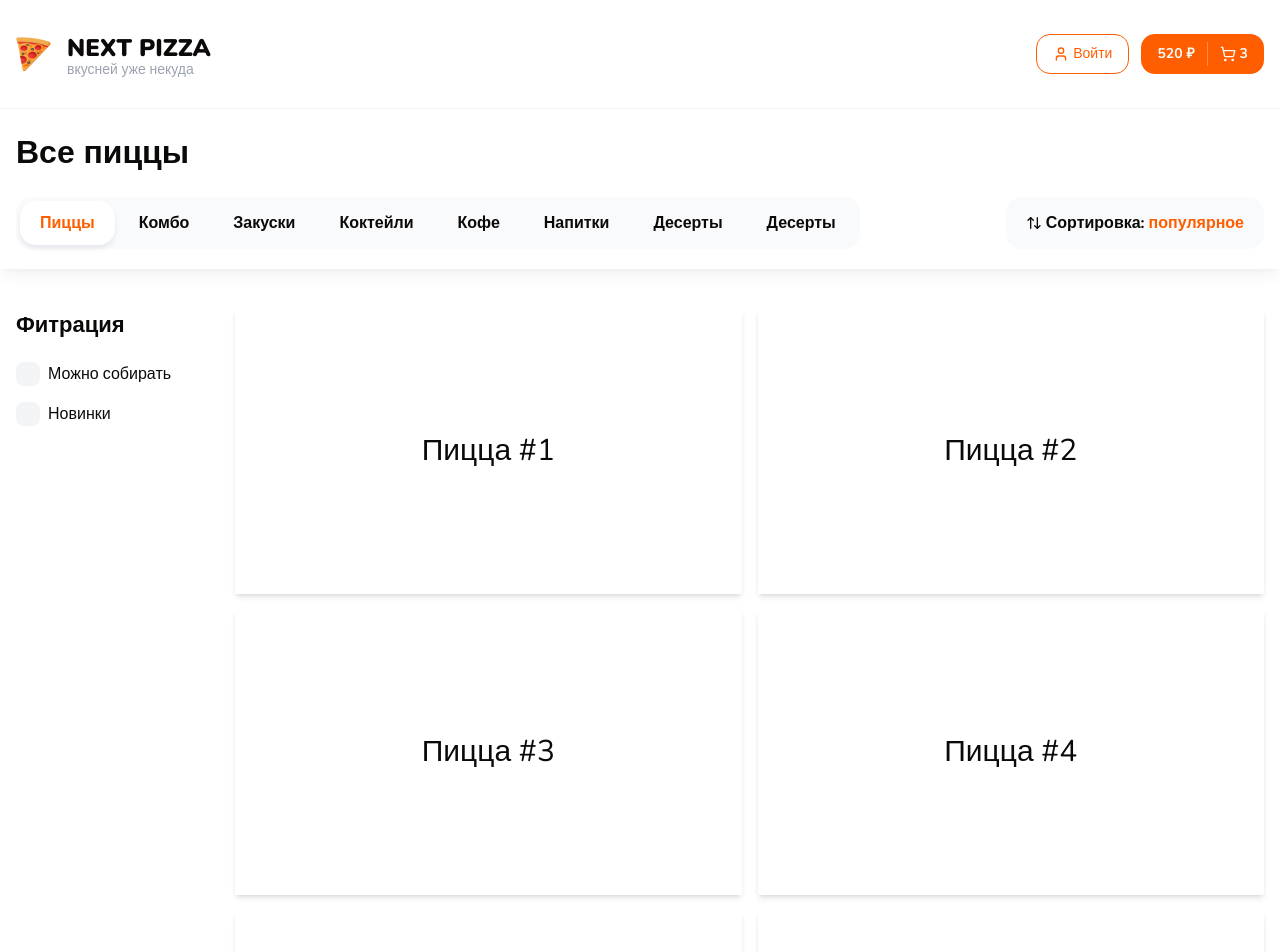
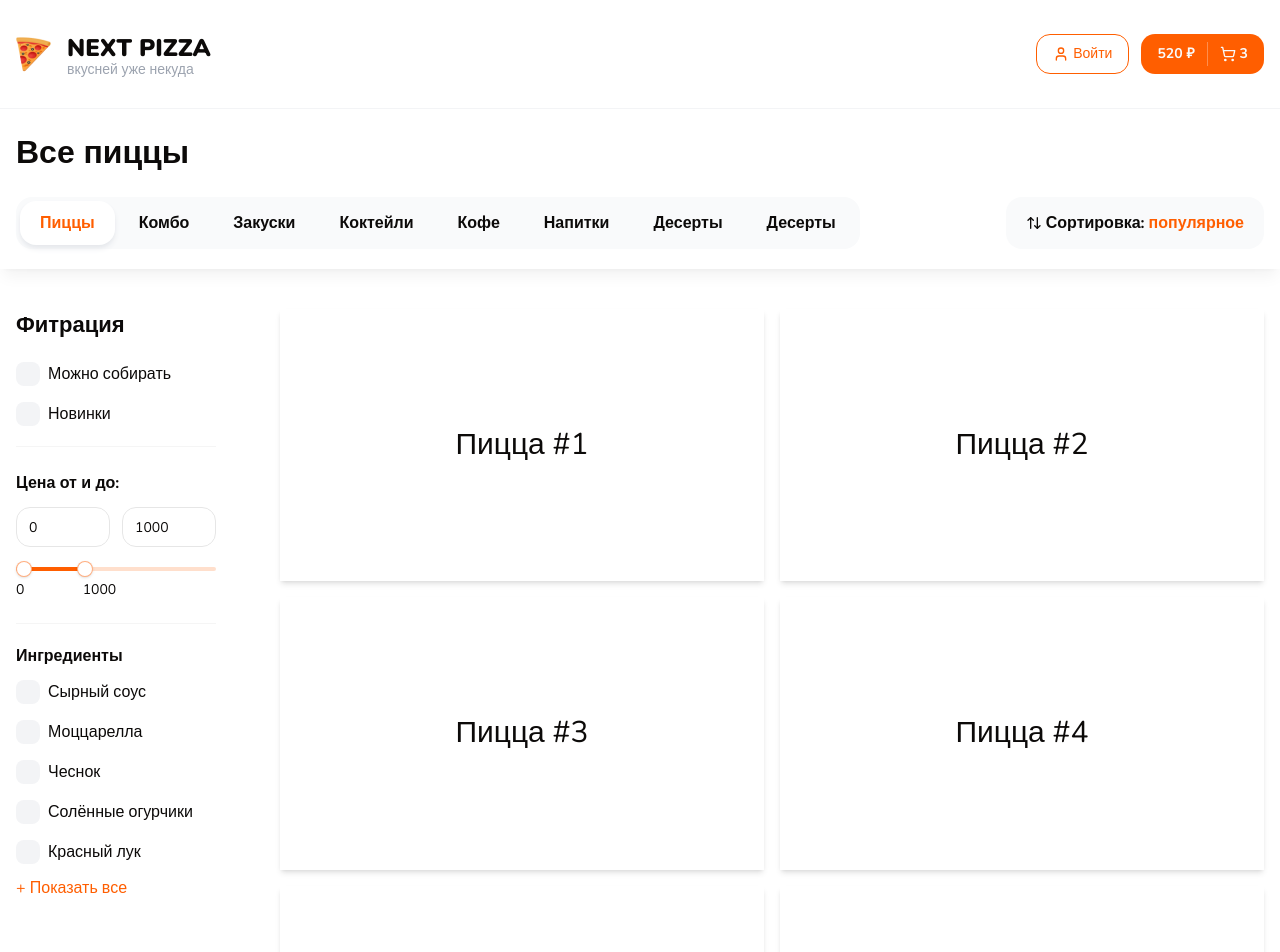
Before and after one commit to kalininmax/next-pizza, a Next.js app: page / in a window 1280 px wide. Shown: the top 952 px of the page. Built offline with nearby package versions, Linux system fonts and the light colour scheme.

Commit message:
Update filters

```diff
--- /dev/null
+++ b/components/shared/checkbox-filters-group.tsx
@@ -0,0 +1,81 @@
+'use client';
+
+import { ChangeEvent, FC, useState } from 'react';
+
+import { FilterCheckbox, IFilterChecboxProps } from './filter-checkbox';
+import { Input } from '../ui/input';
+
+interface IProps {
+	title: string;
+	items: IFilterChecboxProps[];
+	defaultItems?: IFilterChecboxProps[];
+	limit?: number;
+	searchInputPlaceholder?: string;
+	className?: string;
+	onChange?: (values: string[]) => void;
+	defaultValue?: string[];
+}
+
+export const CheckboxFiltersGroup: FC<IProps> = ({
+	title,
+	items,
+	limit = 5,
+	searchInputPlaceholder = 'Поиск...',
+	className,
+	// onChange,
+	// defaultValue,
+}) => {
+	const [showAll, setShowAll] = useState(false);
+	const [searchValue, setSearchValue] = useState('');
+
+	const list = showAll
+		? items.filter((item) =>
+				item.text.toLowerCase().includes(searchValue.toLowerCase())
+		  )
+		: items.slice(0, limit);
+
+	const onSearchInputChange = (evt: ChangeEvent<HTMLInputElement>) => {
+		setSearchValue(evt.target.value);
+	};
+
+	return (
+		<div className={className}>
+			<p className="font-bold mb-3">{title}</p>
+
+			{showAll && (
+				<div className="mb-5">
+					<Input
+						className="bg-gray-50 border-none"
+						placeholder={searchInputPlaceholder}
+						value={searchValue}
+						onChange={onSearchInputChange}
+					/>
+				</div>
+			)}
+
+			<div className="flex flex-col gap-4 max-h-96 pr-2 overflow-auto scrollbar">
+				{list.map((item, index) => (
+					<FilterCheckbox
+						key={index}
+						onCheckedChange={(value) => console.log(value)}
+						checked={false}
+						value={item.value}
+						text={item.text}
+						endAdornment={item.endAdornment}
+					/>
+				))}
+			</div>
+
+			{items.length > limit && (
+				<div className={showAll ? 'border-t border-t-neutral-100 mt-4' : ''}>
+					<button
+						onClick={() => setShowAll((prev) => !prev)}
+						className="text-primary mt-3"
+					>
+						{showAll ? 'Скрыть' : '+ Показать все'}
+					</button>
+				</div>
+			)}
+		</div>
+	);
+};
--- a/components/shared/filter-checkbox.tsx
+++ b/components/shared/filter-checkbox.tsx
@@ -1,16 +1,16 @@
-import React from 'react';
+import { FC, ReactNode } from 'react';
 
 import { Checkbox } from '@/components/ui';
 
 export interface IFilterChecboxProps {
 	text: string;
 	value: string;
-	endAdornment?: React.ReactNode;
+	endAdornment?: ReactNode;
 	onCheckedChange?: (checked: boolean) => void;
 	checked?: boolean;
 }
 
-export const FilterCheckbox: React.FC<IFilterChecboxProps> = ({
+export const FilterCheckbox: FC<IFilterChecboxProps> = ({
 	text,
 	value,
 	endAdornment,
--- a/components/shared/filters.tsx
+++ b/components/shared/filters.tsx
@@ -1,12 +1,19 @@
-import React from 'react';
+import { FC } from 'react';
 
-import { FilterCheckbox, Title } from '@/components/shared';
+import {
+	CheckboxFiltersGroup,
+	FilterCheckbox,
+	Title,
+} from '@/components/shared';
+import { Input, RangeSlider } from '../ui';
+
+import { INGREDIENTS } from '@/mocks/filters';
 
 interface IProps {
 	className?: string;
 }
 
-export const Filters: React.FC<IProps> = ({ className }) => {
+export const Filters: FC<IProps> = ({ className }) => {
 	return (
 		<aside className={className}>
 			<Title text="Фитрация" size="sm" className="mb-5 font-bold" />
@@ -15,6 +22,34 @@
 				<FilterCheckbox text="Можно собирать" value="1" />
 				<FilterCheckbox text="Новинки" value="2" />
 			</div>
+
+			<div className="mt-5 border-y border-y-neutral-100 py-6 pb-7">
+				<p className="font-bold mb-3">Цена от и до:</p>
+				<div className="flex gap-3 mb-5">
+					<Input
+						type="number"
+						placeholder="0"
+						min={0}
+						max={30000}
+						defaultValue={0}
+					/>
+					<Input
+						type="number"
+						min={100}
+						max={3000}
+						defaultValue={1000}
+						placeholder="3000"
+					/>
+				</div>
+				<RangeSlider min={0} max={3000} step={10} value={[0, 1000]} />
+			</div>
+
+			<CheckboxFiltersGroup
+				className="mt-5"
+				title="Ингредиенты"
+				items={INGREDIENTS}
+				limit={5}
+			/>
 		</aside>
 	);
 };
--- a/components/shared/index.tsx
+++ b/components/shared/index.tsx
@@ -6,3 +6,4 @@
 export { TopBar } from './top-bar';
 export { FilterCheckbox } from './filter-checkbox';
 export { Filters } from './filters';
+export { CheckboxFiltersGroup } from './checkbox-filters-group';
--- a/components/ui/index.tsx
+++ b/components/ui/index.tsx
@@ -7,3 +7,4 @@
 export { Select } from './select';
 export { Skeleton } from './skeleton';
 export { Slider } from './slider';
+export { RangeSlider } from './range-slider';
--- /dev/null
+++ b/components/ui/range-slider.tsx
@@ -0,0 +1,87 @@
+'use client';
+
+import { forwardRef, Fragment, RefObject, useEffect, useState } from 'react';
+import * as SliderPrimitive from '@radix-ui/react-slider';
+
+import { cn } from '@/lib/utils';
+
+type SliderProps = {
+	className?: string;
+	min: number;
+	max: number;
+	step: number;
+	formatLabel?: (value: number) => string;
+	value?: number[] | readonly number[];
+	onValueChange?: (values: number[]) => void;
+};
+
+const RangeSlider = forwardRef(
+	(
+		{
+			className,
+			min,
+			max,
+			step,
+			formatLabel,
+			value,
+			onValueChange,
+			...props
+		}: SliderProps,
+		ref
+	) => {
+		const initialValue = Array.isArray(value) ? value : [min, max];
+		const [localValues, setLocalValues] = useState(initialValue);
+
+		useEffect(() => {
+			// Update localValues when the external value prop changes
+			setLocalValues(Array.isArray(value) ? value : [min, max]);
+		}, [min, max, value]);
+
+		const handleValueChange = (newValues: number[]) => {
+			setLocalValues(newValues);
+			if (onValueChange) {
+				onValueChange(newValues);
+			}
+		};
+
+		return (
+			<SliderPrimitive.Root
+				ref={ref as RefObject<HTMLDivElement>}
+				min={min}
+				max={max}
+				step={step}
+				value={localValues}
+				onValueChange={handleValueChange}
+				className={cn(
+					'relative flex w-full touch-none select-none mb-6 items-center',
+					className
+				)}
+				{...props}
+			>
+				<SliderPrimitive.Track className="relative h-1 w-full grow overflow-hidden rounded-full bg-primary/20">
+					<SliderPrimitive.Range className="absolute h-full bg-primary" />
+				</SliderPrimitive.Track>
+				{localValues.map((value, index) => (
+					<Fragment key={index}>
+						<div
+							className="absolute text-center"
+							style={{
+								left: `calc(${((value - min) / (max - min)) * 100}% + 0px)`,
+								top: `10px`,
+							}}
+						>
+							<span className="text-sm">
+								{formatLabel ? formatLabel(value) : value}
+							</span>
+						</div>
+						<SliderPrimitive.Thumb className="block h-4 w-4 rounded-full border border-primary/50 bg-white shadow transition-colors hover:cursor-grab active:cursor-grabbing focus-visible:outline-none focus-visible:ring-1 focus-visible:ring-ring disabled:pointer-events-none disabled:opacity-50" />
+					</Fragment>
+				))}
+			</SliderPrimitive.Root>
+		);
+	}
+);
+
+RangeSlider.displayName = SliderPrimitive.Root.displayName;
+
+export { RangeSlider };
--- /dev/null
+++ b/mocks/filters.ts
@@ -0,0 +1,42 @@
+export const INGREDIENTS = [
+	{
+		text: 'Сырный соус',
+		value: '1',
+	},
+	{
+		text: 'Моццарелла',
+		value: '2',
+	},
+	{
+		text: 'Чеснок',
+		value: '3',
+	},
+	{
+		text: 'Солённые огурчики',
+		value: '4',
+	},
+	{
+		text: 'Красный лук',
+		value: '5',
+	},
+	{
+		text: 'Томаты',
+		value: '6',
+	},
+	{
+		text: 'Бекон',
+		value: '7',
+	},
+	{
+		text: 'Шампиньоны',
+		value: '8',
+	},
+	{
+		text: 'Курица',
+		value: '9',
+	},
+	{
+		text: 'Ананас',
+		value: '10',
+	},
+];
```
